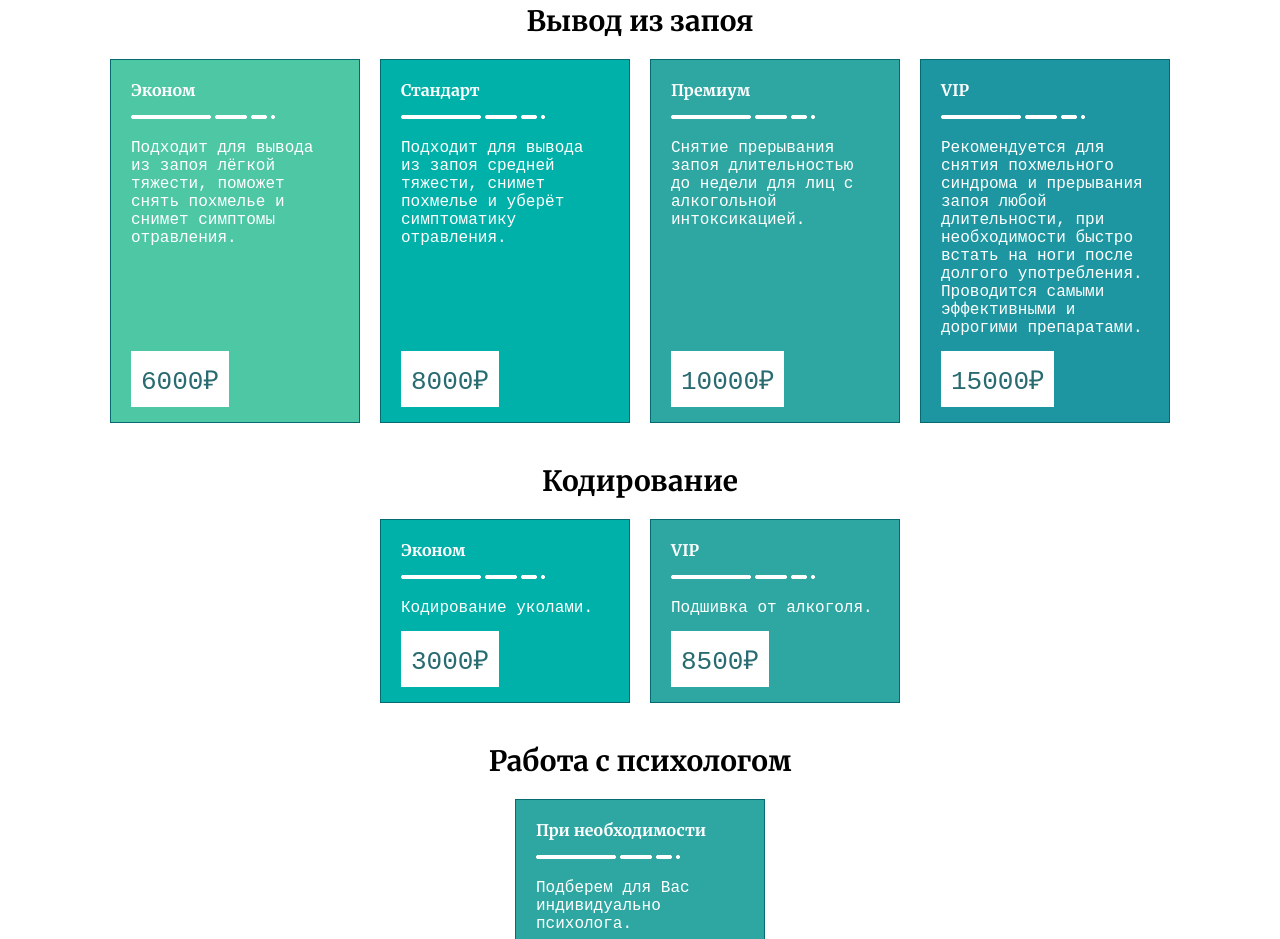
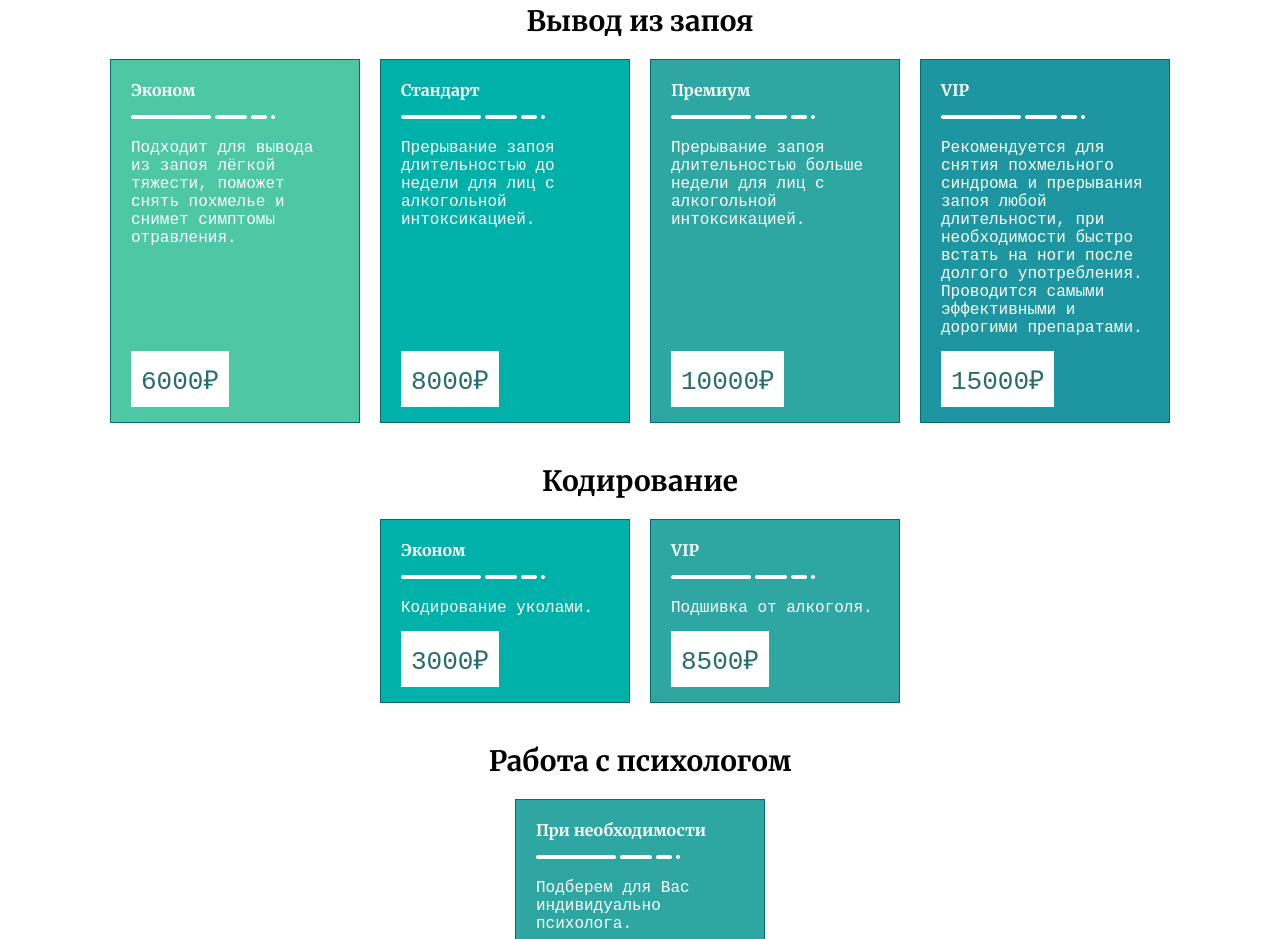
Before and after one commit to Warmelf/medical-landing, a plain HTML site: page index.html in a window 1280 px wide. Shown: the part 2593-3532 px from the top of the page. Drawn offline with Linux system fonts and the light colour scheme; a web font is replaced by a local one.

Commit message:
add client's changes

```diff
--- a/index.html
+++ b/index.html
@@ -263,8 +263,8 @@
                             </h4>
                             <img src="images/icons/line.png" alt="">
                             <p>
-                                Подходит для вывода из запоя средней тяжести, снимет
-                                похмелье и уберёт симптоматику отравления.
+                                Прерывание запоя длительностью до недели для лиц
+                                с алкогольной интоксикацией.
                             </p>
                             <p class="price-item__price">
                                 8000₽
@@ -278,8 +278,8 @@
                             </h4>
                             <img src="images/icons/line.png" alt="">
                             <p>
-                                Cнятие прерывания запоя длительностью до недели
-                                для лиц с алкогольной интоксикацией.
+                                Прерывание запоя длительностью больше недели для лиц
+                                с алкогольной интоксикацией.
                             </p>
                             <p class="price-item__price">
                                 10000₽
```
